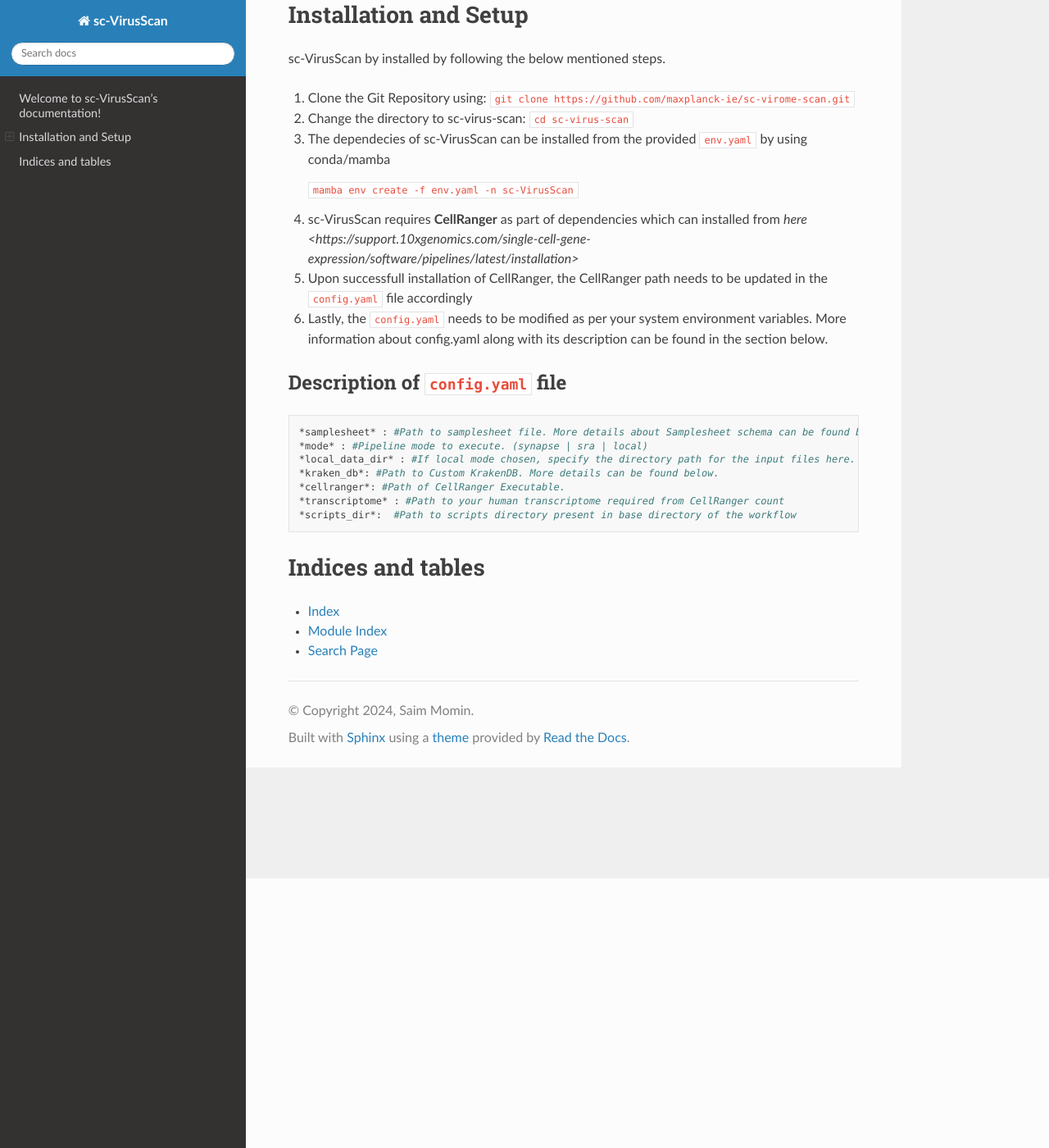
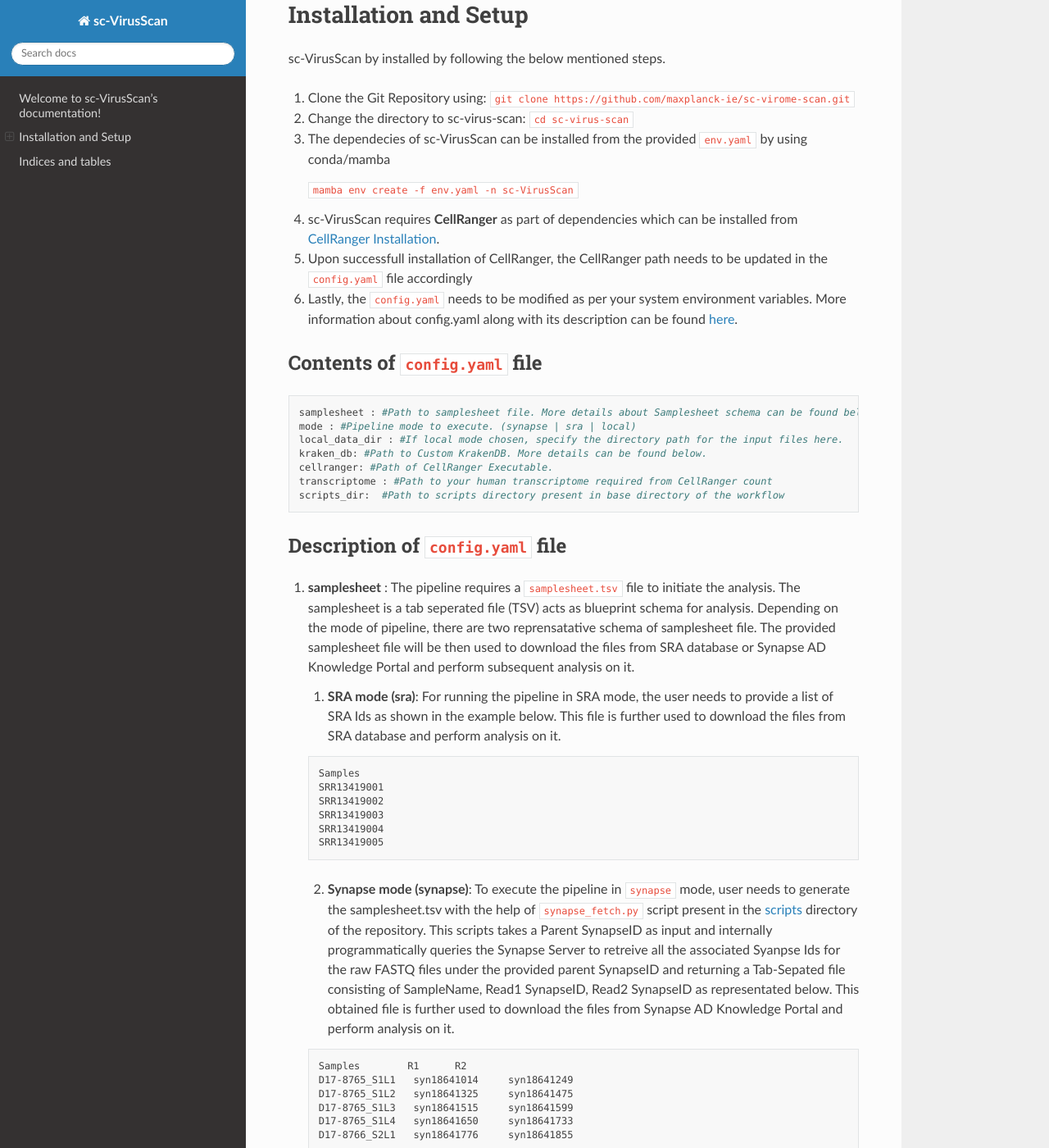
Before and after one commit to maxplanck-ie/sc-VirusScan, a Sphinx documentation site: the page built from docs/index.rst, in a window 1280 px wide and 1400 px high, scrolled down 329 px. Shown: the whole window at 82% size. Built offline with Sphinx 7.4.7 and the Read the Docs theme 2.0.0, drawn with Linux system fonts in a browser that asks for light colours; some of the changed text lies outside the part shown.

Commit message:
Update index.rst

```diff
--- a/docs/index.rst
+++ b/docs/index.rst
@@ -24,22 +24,59 @@ sc-VirusScan by installed by following the below mentioned steps.
 3. The dependecies of sc-VirusScan can be installed from the provided ``env.yaml`` by using conda/mamba
 
    ``mamba env create -f env.yaml -n sc-VirusScan``
-4. sc-VirusScan requires **CellRanger** as part of dependencies which can installed from `here <https://support.10xgenomics.com/single-cell-gene-expression/software/pipelines/latest/installation>`
+4. sc-VirusScan requires **CellRanger** as part of dependencies which can be installed from `CellRanger Installation <https://support.10xgenomics.com/single-cell-gene-expression/software/pipelines/latest/installation>`_.
+
 5. Upon successfull installation of CellRanger, the CellRanger path needs to be updated in the ``config.yaml`` file accordingly
-6. Lastly, the ``config.yaml`` needs to be modified as per your system environment variables. More information about config.yaml along with its description can be found in the section below.
+6. Lastly, the ``config.yaml`` needs to be modified as per your system environment variables. More information about config.yaml along with its description can be found :ref:`here <contents-of-config-yaml>`.
 
-Description of ``config.yaml`` file
+.. _contents-of-config-yaml:
+
+Contents of ``config.yaml`` file
 ^^^^^^^^^^^^^^^^^^^^^^^^^^^^^^^^^^^^^^
 
 .. code-block:: bash
 
-   *samplesheet* : #Path to samplesheet file. More details about Samplesheet schema can be found below.
-   *mode* : #Pipeline mode to execute. (synapse | sra | local)
-   *local_data_dir* : #If local mode chosen, specify the directory path for the input files here.
-   *kraken_db*: #Path to Custom KrakenDB. More details can be found below.
-   *cellranger*: #Path of CellRanger Executable.
-   *transcriptome* : #Path to your human transcriptome required from CellRanger count
-   *scripts_dir*:  #Path to scripts directory present in base directory of the workflow
+   samplesheet : #Path to samplesheet file. More details about Samplesheet schema can be found below.
+   mode : #Pipeline mode to execute. (synapse | sra | local)
+   local_data_dir : #If local mode chosen, specify the directory path for the input files here.
+   kraken_db: #Path to Custom KrakenDB. More details can be found below.
+   cellranger: #Path of CellRanger Executable.
+   transcriptome : #Path to your human transcriptome required from CellRanger count
+   scripts_dir:  #Path to scripts directory present in base directory of the workflow
+
+.. _description-of-config-yaml:
+
+Description of ``config.yaml`` file
+^^^^^^^^^^^^^^^^^^^^^^^^^^^^^^^^^^^^^^
+1. **samplesheet** : The pipeline requires a ``samplesheet.tsv`` file to initiate the analysis. The samplesheet is a tab seperated file (TSV) acts as blueprint schema for analysis. Depending on the mode of pipeline, there are two reprensatative schema of samplesheet file. The provided samplesheet file will be then used to download the files from SRA database or Synapse AD Knowledge Portal and perform subsequent analysis on it.
+
+   i. **SRA mode (sra)**: For running the pipeline in SRA mode, the user needs to provide a list of SRA Ids as shown in the example below. This file is further used to download the files from SRA database and perform analysis on it.
+
+   .. code-block:: bash
+
+         Samples
+         SRR13419001
+         SRR13419002
+         SRR13419003
+         SRR13419004
+         SRR13419005
+
+
+
+   ii. **Synapse mode (synapse)**: To execute the pipeline in ``synapse`` mode, user needs to generate the samplesheet.tsv with the help of ``synapse_fetch.py`` script present in the `scripts <https://github.com/maxplanck-ie/sc-VirusScan/tree/main/scripts>`_  directory of the repository. This scripts takes a Parent SynapseID as input and internally programmatically queries the Synapse Server to retreive all the associated Syanpse Ids for the raw FASTQ files under the provided parent SynapseID and returning a Tab-Sepated file consisting of SampleName, Read1 SynapseID, Read2 SynapseID as representated below. This obtained file is further used to download the files from Synapse AD Knowledge Portal and perform analysis on it.
+
+   .. code-block:: bash
+
+         Samples	R1	R2
+         D17-8765_S1L1	 syn18641014	 syn18641249
+         D17-8765_S1L2	 syn18641325	 syn18641475
+         D17-8765_S1L3	 syn18641515	 syn18641599
+         D17-8765_S1L4	 syn18641650	 syn18641733
+         D17-8766_S2L1	 syn18641776	 syn18641855
+
+
+
+   iii. **Local mode (local)**:To execute the pipeline in ``local`` mode (ie. files are pre-downloaded),user needs to specify the Sample names in ``samplesheet.tsv`` file. Along with this, user has to provide the path to the directory where the files are present in the ``config.yaml`` file under ``local_data_dir`` key.
 
 
 Indices and tables
```
